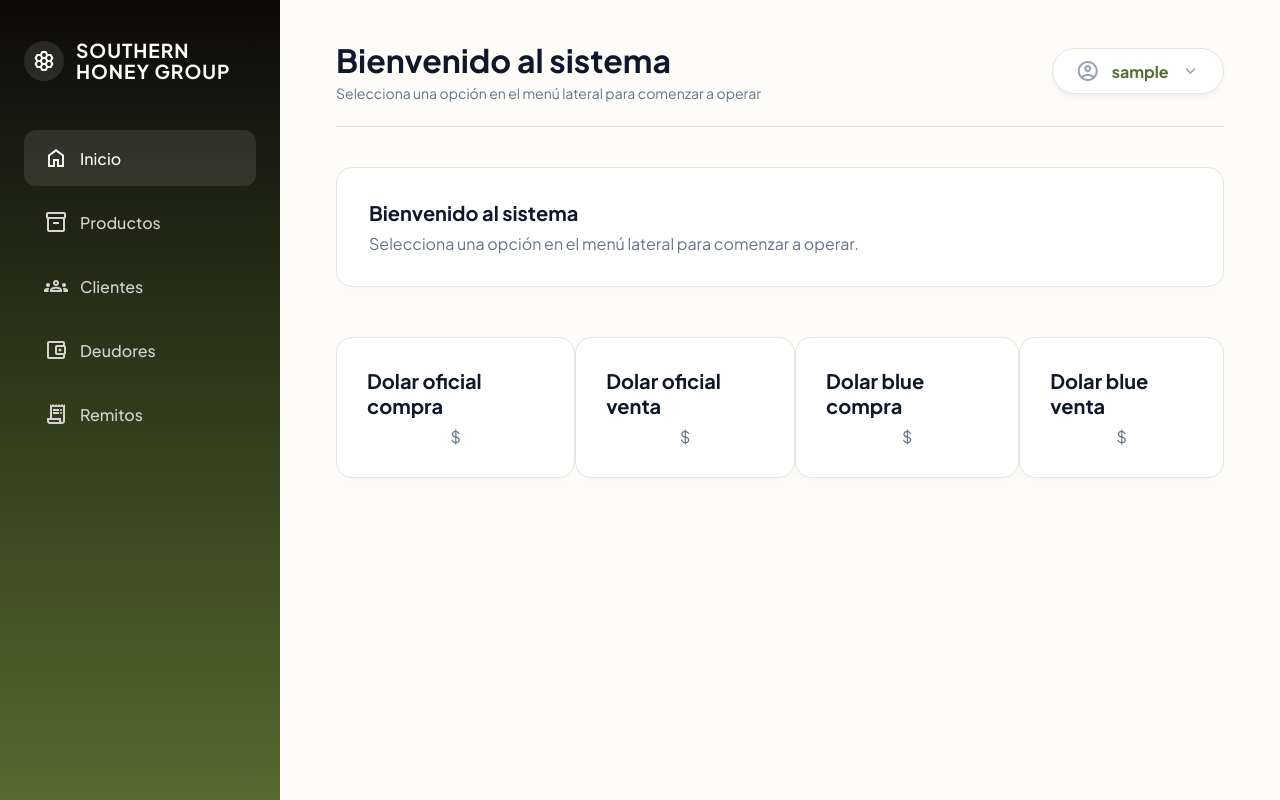
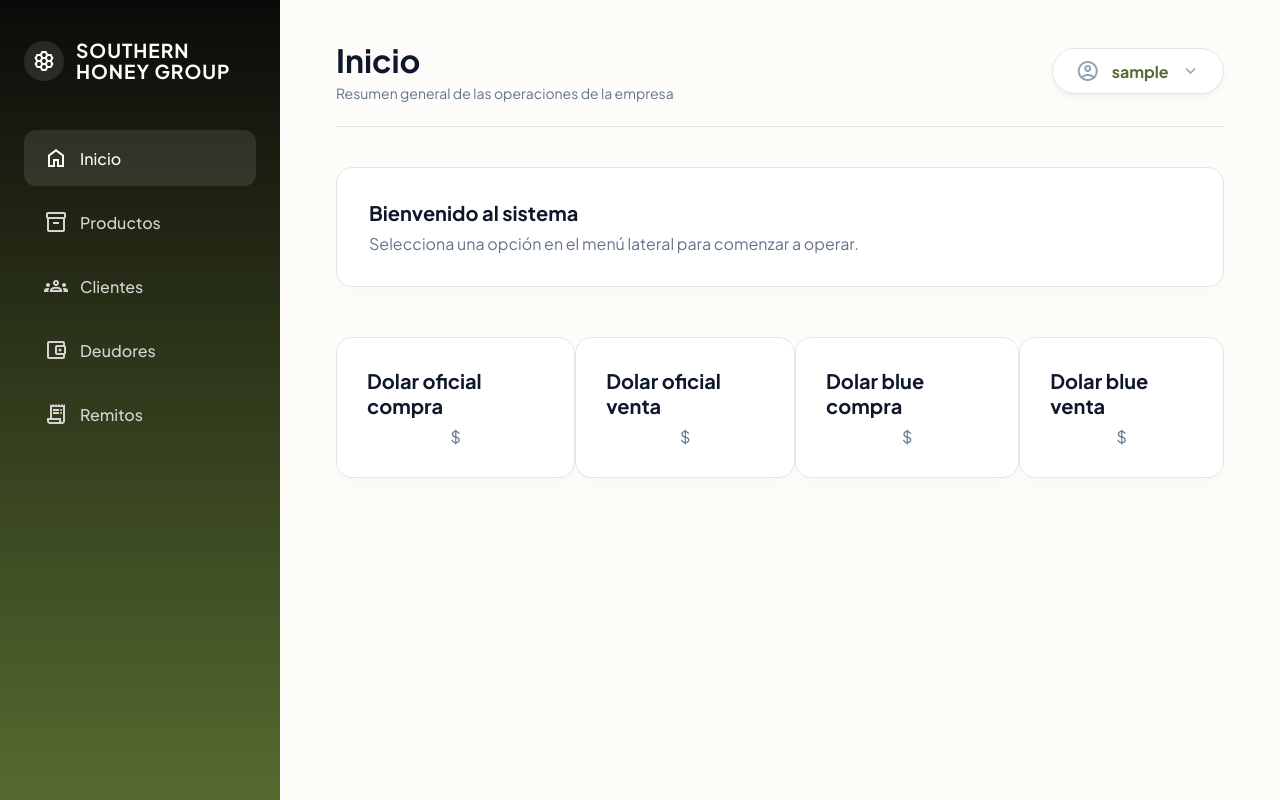
Before and after one commit to bautistaribotta/southern_honey_group, a Django app: page /inicio/ in a window 1280 px wide. Run offline with Django 5.2, Linux system fonts and the light colour scheme; the visitor is signed in with stand-in values (Sample User, id 1); data that the repository does not hold is empty.

Commit message:
Se protegio la vista de deudores.html para que solo pueda ser accedida por el staff, es decir, usuario con privilegios de administrador. Se corrigio el mensaje de la cabecera de la vista de inicio.html

```diff
--- a/main/templates/base.html
+++ b/main/templates/base.html
@@ -50,12 +50,14 @@
             Clientes
           </a>
         </li>
+        {% if user.is_staff %}
         <li>
           <a href="{% url 'deudores' %}" class="item-menu {% if request.resolver_match.url_name == 'deudores' %} activo {% endif %}">
             <span class="material-symbols-outlined">account_balance_wallet</span>
             Deudores
           </a>
         </li>
+        {% endif %}
         <li>
           <a href="{% url 'remitos' %}" class="item-menu {% if request.resolver_match.url_name == 'remitos' %} activo {% endif %}">
             <span class="material-symbols-outlined">receipt_long</span>
--- a/main/templates/inicio.html
+++ b/main/templates/inicio.html
@@ -12,8 +12,8 @@
 
 {% block cabecera %}
   <div id="titulos-cabecera">
-    <h2> Bienvenido al sistema </h2>
-    <p> Selecciona una opción en el menú lateral para comenzar a operar </p>
+    <h2> Inicio </h2>
+    <p> Resumen general de las operaciones de la empresa </p>
   </div>
 {% endblock %}
 
--- a/main/views.py
+++ b/main/views.py
@@ -3,6 +3,7 @@ from .services import (get_cotizacion_oficial, get_cotizacion_blue,
                        nuevo_producto, nuevo_cliente, editar_producto, editar_cliente)
 from django.shortcuts import render, redirect
 from django.contrib.auth import authenticate, login as auth_login, logout as auth_logout
+from django.contrib.admin.views.decorators import staff_member_required
 from django.contrib.auth.decorators import login_required
 from django.core.paginator import Paginator
 from django.contrib import messages
@@ -162,7 +163,8 @@ def clientes(request):
     return render(request, "clientes.html", contexto)
 
 
-@login_required
+# Verifico que solo un administrador pueda ver la vista, tambien verifica que el usuario este logueado
+@staff_member_required(login_url="inicio")
 def deudores(request):
     return render(request, "deudores.html")
 
```
